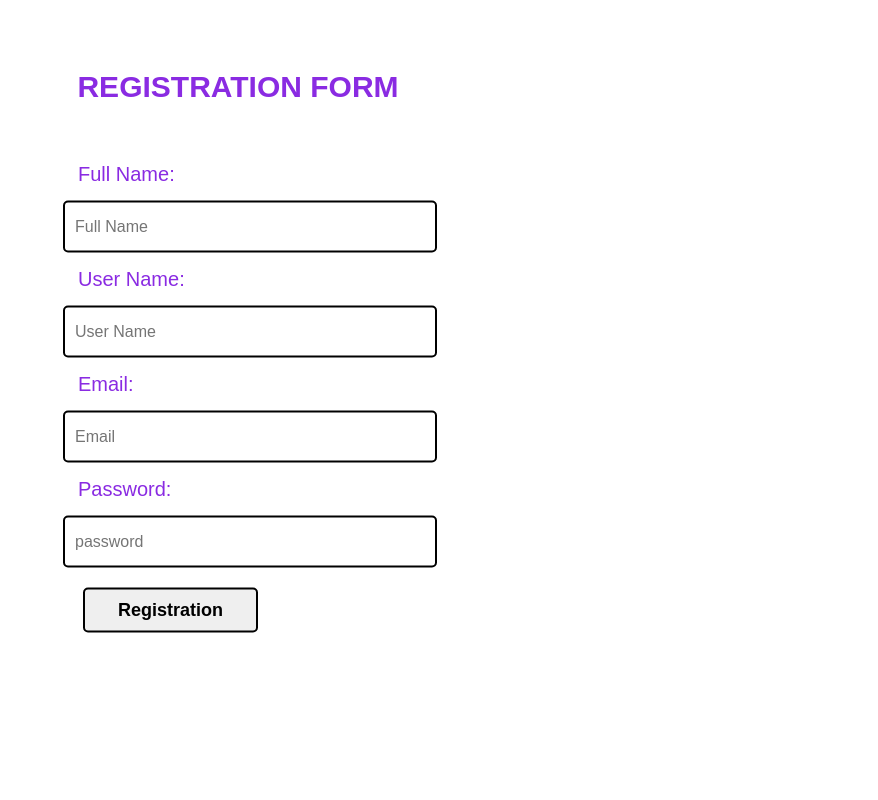
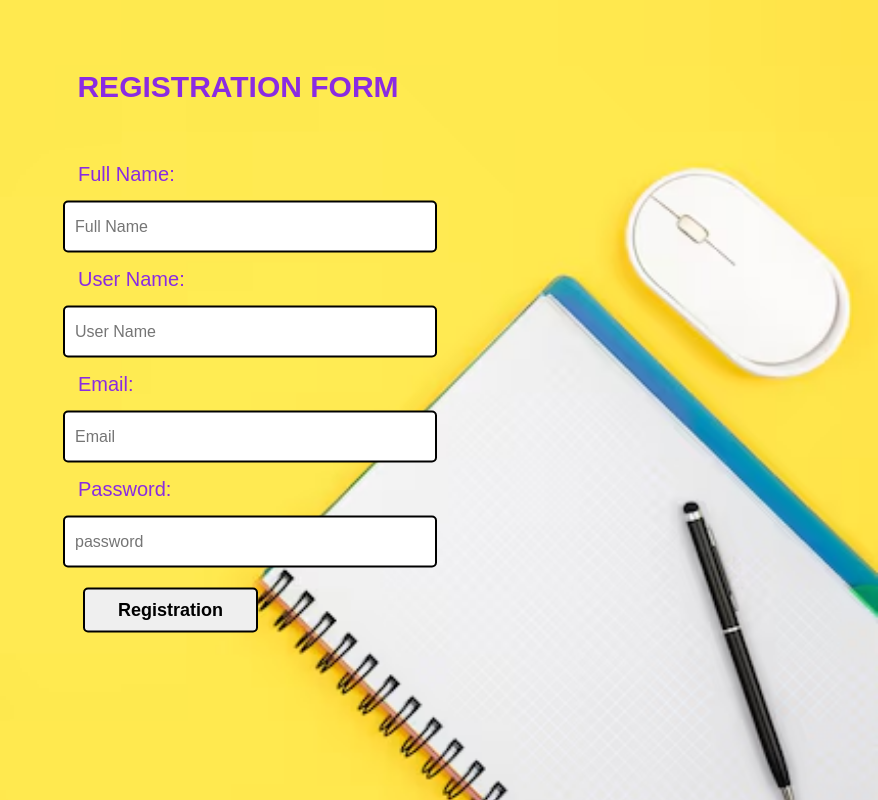
Before and after one commit to balimpuramvikasgoud/Regestrationform, a plain HTML site: page index.html in a window 1280 px wide. Shown: the whole page, without its empty margins (402-1280 px from the left). Drawn offline with Linux system fonts and the light colour scheme.

Commit message:
trying for backgrounf image

```diff
--- a/style.css
+++ b/style.css
@@ -4,7 +4,7 @@
     font-family: sans-serif;
 }
 body{
-    background: url(/registrationform/registrationform.jpg) no-repeat;
+    background: url(registrationform.jpg) no-repeat;
 
     background-size: cover;
     color:blueviolet;
```
